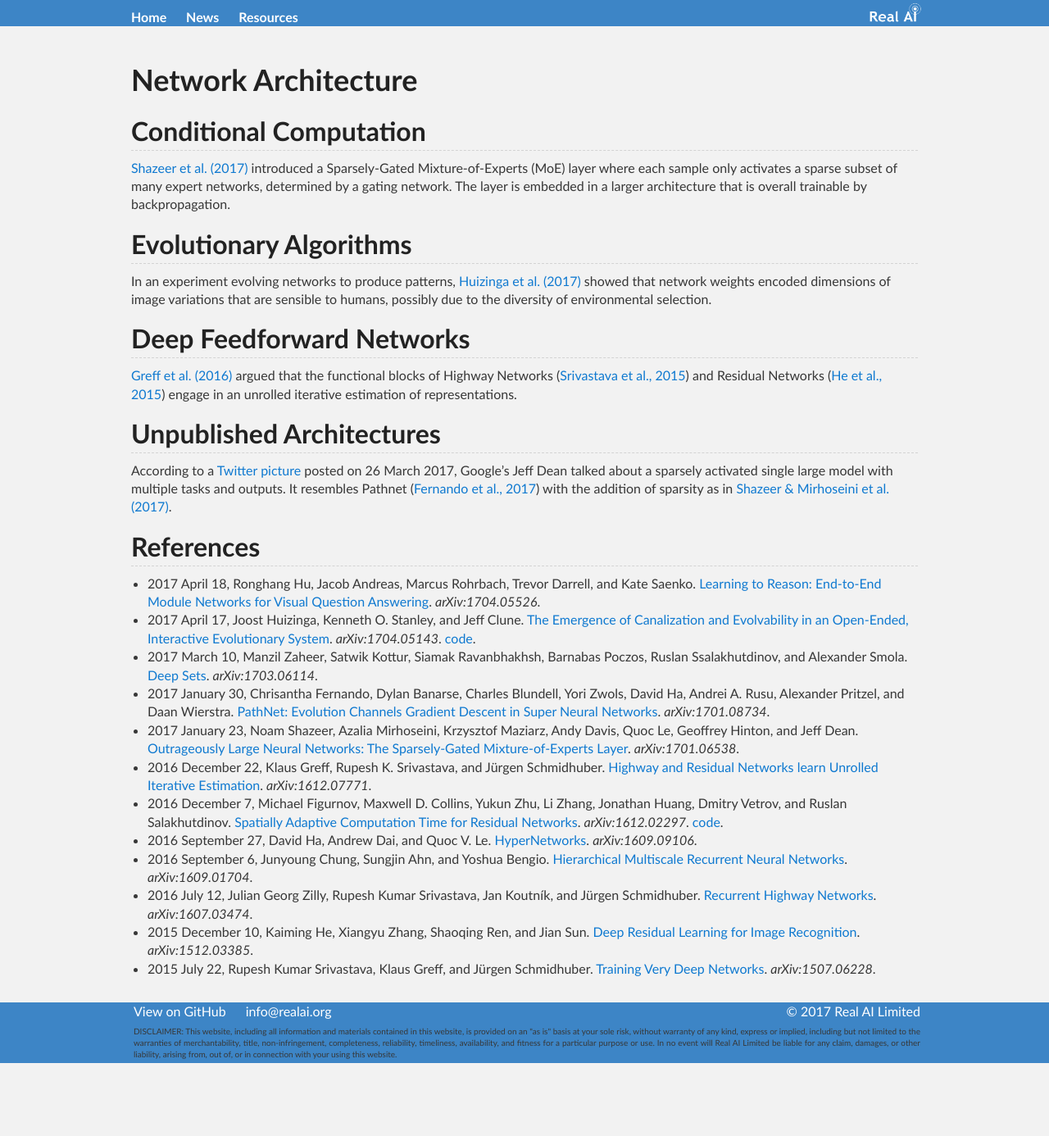
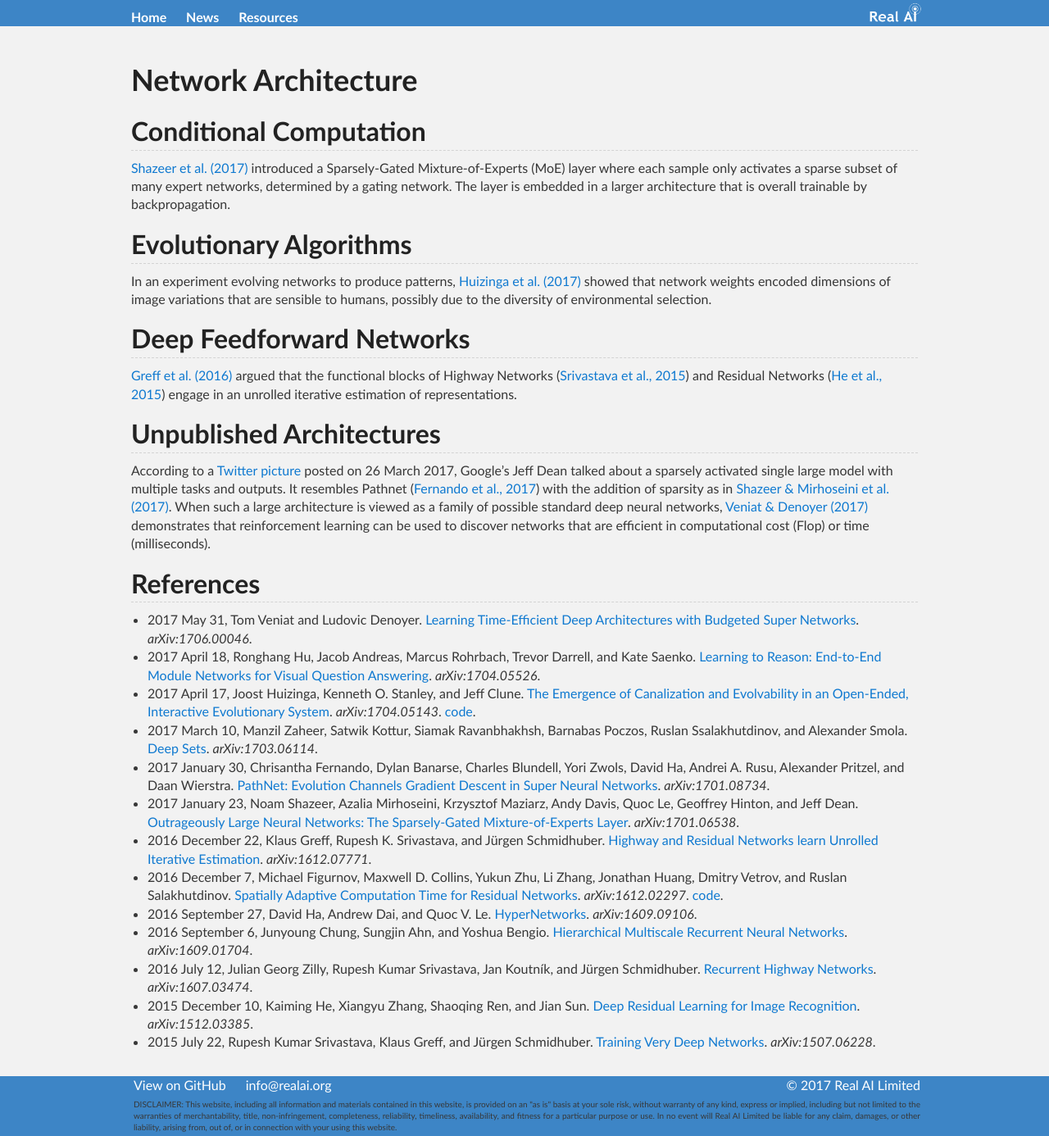
Before and after one commit to Tonywuhk/realai.org, a Jekyll site: the page built from network-architecture.md, in a window 1280 px wide. Shown: the whole page at 82% size. Built offline with Jekyll 4.4.1, drawn with Linux system fonts in a browser that asks for light colours; our own code applies the rules of GitHub Pages for plain Markdown files; comment, search, counter and statistics services are not loaded; the repository's description, which GitHub fills in, is left out; before the commit the page ends 1297 px from its top, so only the background shows below that.

Commit message:
Update network-architecture.md

```diff
--- a/network-architecture.md
+++ b/network-architecture.md
@@ -17,10 +17,11 @@ In an experiment evolving networks to produce patterns, [Huizinga et al. (2017)]
 
 ## Unpublished Architectures
 
-According to a [Twitter picture](https://twitter.com/thefillm/status/845743048709464064) posted on 26 March 2017, Google's Jeff Dean talked about a sparsely activated single large model with multiple tasks and outputs. It resembles Pathnet ([Fernando et al., 2017](https://arxiv.org/abs/1701.08734)) with the addition of sparsity as in [Shazeer & Mirhoseini et al. (2017)](https://arxiv.org/abs/1701.06538).
+According to a [Twitter picture](https://twitter.com/thefillm/status/845743048709464064) posted on 26 March 2017, Google's Jeff Dean talked about a sparsely activated single large model with multiple tasks and outputs. It resembles Pathnet ([Fernando et al., 2017](https://arxiv.org/abs/1701.08734)) with the addition of sparsity as in [Shazeer & Mirhoseini et al. (2017)](https://arxiv.org/abs/1701.06538). When such a large architecture is viewed as a family of possible standard deep neural networks, [Veniat & Denoyer (2017)](https://arxiv.org/abs/1706.00046) demonstrates that reinforcement learning can be used to discover networks that are efficient in computational cost (Flop) or time (milliseconds).
 
 ## References
 
+* 2017 May 31, Tom Veniat and Ludovic Denoyer. [Learning Time-Efficient Deep Architectures with Budgeted Super Networks](https://arxiv.org/abs/1706.00046). *arXiv:1706.00046*.
 * 2017 April 18, Ronghang Hu, Jacob Andreas, Marcus Rohrbach, Trevor Darrell, and Kate Saenko. [Learning to Reason: End-to-End Module Networks for Visual Question Answering](https://arxiv.org/abs/1704.05526). *arXiv:1704.05526*.
 * 2017 April 17, Joost Huizinga, Kenneth O. Stanley, and Jeff Clune. [The Emergence of Canalization and Evolvability in an Open-Ended, Interactive Evolutionary System](https://arxiv.org/abs/1704.05143). *arXiv:1704.05143*. [code](https://github.com/Evolving-AI-Lab/cppnx).
 * 2017 March 10, Manzil Zaheer, Satwik Kottur, Siamak Ravanbhakhsh, Barnabas Poczos, Ruslan Ssalakhutdinov, and Alexander Smola. [Deep Sets](https://arxiv.org/abs/1703.06114). *arXiv:1703.06114*.
```
